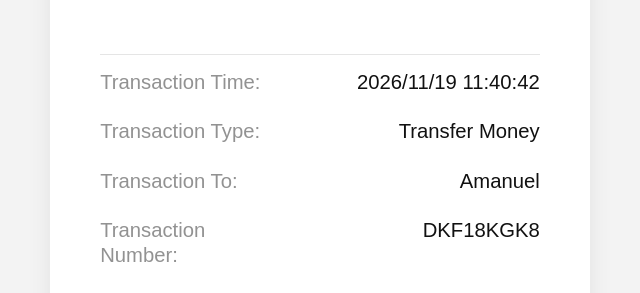
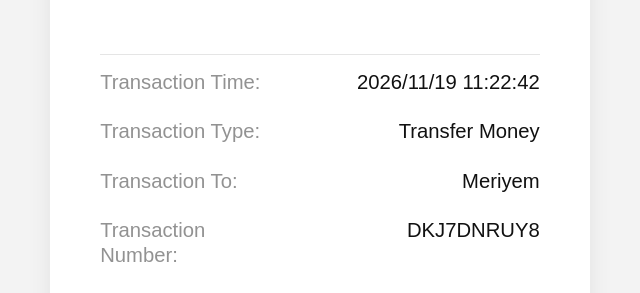
Before and after one commit to Cyber-boy9/Telebirr, a plain HTML site: page index.html in a window 1280 px wide. Shown: the part 497-790 px from the top of the page, 320-960 px from the left. Drawn offline with Linux system fonts and the light colour scheme.

Commit message:
Update transaction details in index.html

```diff
--- a/index.html
+++ b/index.html
@@ -1023,7 +1023,7 @@
       <section class="transaction-details" aria-label="Transaction details">
         <div class="transaction-row">
           <span class="transaction-label">Transaction Time:</span>
-          <span class="transaction-value">2026/11/19 11:40:42</span>
+          <span class="transaction-value">2026/11/19 11:22:42</span>
         </div>
         <div class="transaction-row">
           <span class="transaction-label">Transaction Type:</span>
@@ -1031,11 +1031,11 @@
         </div>
         <div class="transaction-row">
           <span class="transaction-label">Transaction To:</span>
-          <span class="transaction-value">Amanuel</span>
+          <span class="transaction-value">Meriyem</span>
         </div>
         <div class="transaction-row">
           <span class="transaction-label">Transaction Number:</span>
-          <span class="transaction-value">DKF18KGK8</span>
+          <span class="transaction-value">DKJ7DNRUY8</span>
         </div>
       </section>
 
```
